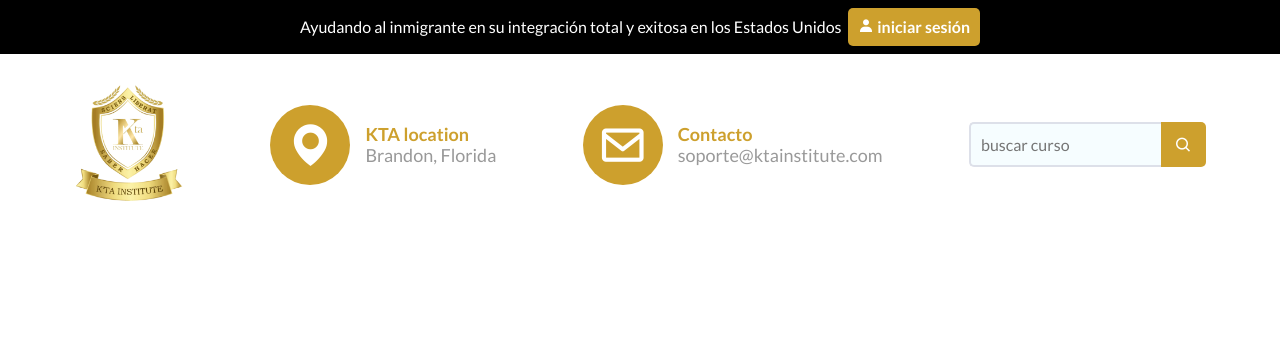
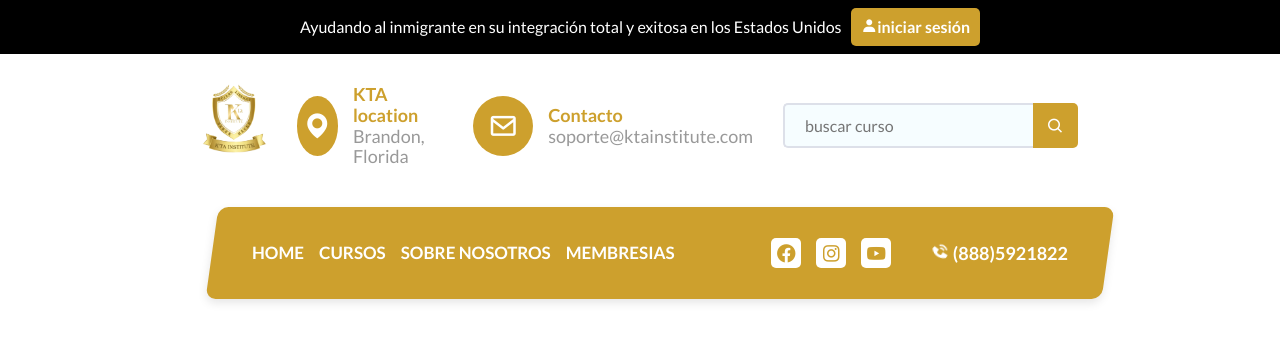
Before and after one commit to joelAIbarraDino/KTAInstitutePlatform, a PHP site: template app/Views/pages/index.php in a window 1280 px wide. Shown: the top 342 px of the page. Run offline with PHP 8.4, Linux system fonts and the light colour scheme; the template is opened without the code that fills it, so the values that code supplies are empty.

Commit message:
estilos a header terminado y empieza banner

```diff
--- a/app/Views/components/header.php
+++ b/app/Views/components/header.php
@@ -1,12 +1,7 @@
 <header>
     <div class="header-top">
-        <p class="header-top__msg">Ayudando al inmigrante en su integración total y exitosa en los Estados Unidos</p>
-
-
-        <a class="header-top__login-btn" href="/login">
-            <i class='bx bxs-user'></i>
-            iniciar sesión
-        </a>
+            <p class="header-top__msg">Ayudando al inmigrante en su integración total y exitosa en los Estados Unidos</p>
+            <a class="header-top__login-btn" href="/login"><i class='bx bxs-user'></i>iniciar sesión</a>
     </div>
 
     <div class="header-middle">
@@ -43,4 +38,25 @@
         </div>
     </div>
 
+    <div class="header-bottom">
+        <nav class="nav">
+            <ul class="nav__items">
+                <li class="nav__items-link"><a href="/">Home</a></li>
+                <li class="nav__items-link"><a href="/curses">Cursos</a></li>
+                <li class="nav__items-link"><a href="/about">Sobre nosotros</a></li>
+                <li class="nav__items-link"><a href="/memberships">Membresias</a></li>
+            </ul>
+        </nav>
+
+        <div class="contact">
+            <ul class="contact__social">
+                <li class="contact__social-item"><a href="/"><i class='bx bxl-facebook-circle'></i></a></li>
+                <li class="contact__social-item"><a href="/"><i class='bx bxl-instagram'></i></a></li>
+                <li class="contact__social-item"><a href="/"><i class='bx bxl-youtube'></i></a></li>
+            </ul>
+
+            <a class="contact__tel" href=""><i class='bx bxs-phone-call bx-tada' ></i> (888)5921822</a>
+        </div>
+    </div>
+
 </header>
--- a/app/Views/master.php
+++ b/app/Views/master.php
@@ -20,7 +20,7 @@
 <body>
 
     <?= $content ?>
-
+    <script src="/assets/js/noInspect.js"></script>
     <?= $scripts??''; ?>
 </body>
 </html>
--- /dev/null
+++ b/src/js/noInspect.js
@@ -0,0 +1,3 @@
+(function(){
+    document.addEventListener('contextmenu', event => event.preventDefault());
+})();
--- a/src/scss/layout/_header.scss
+++ b/src/scss/layout/_header.scss
@@ -26,11 +26,12 @@
 }
 
 .header-middle{
-    width: 90%;
+    width: 70%;
     margin: 0 auto;
     display: flex;
-    justify-content:space-between;
-    padding: 3rem 1rem;
+    justify-content: space-between;
+    gap: 3rem;
+    padding: 3rem 1rem 9rem 1rem;
 
     .main-logo{
         width: 11rem;
@@ -45,11 +46,11 @@
             display: flex;
             align-items: center;
             justify-content: center;
-            width: 8rem;
-            height: 8rem;
+            width: 6rem;
+            height: 6rem;
             background-color: v.$dorado;
             color: v.$blanco;
-            font-size: 5rem;
+            font-size: 3rem;
             border-radius: 50%;
         }
 
@@ -74,7 +75,7 @@
         display: flex;
         align-items:center;
         justify-content: center;
-
+        gap: 0rem;
 
         &__input{
             border-radius: .5rem 0 0 .5rem;
@@ -83,11 +84,11 @@
             border-left: .2rem solid v.$border_input;
             border-right: 0;
 
-            padding-left: 1rem;
+            padding-left: 2rem;
             background-color: v.$fondo_input;
             outline: none;
             height: 4.5rem;
-
+            width: 25rem;
             &:focus{
                 border-top: .2rem solid v.$dorado;
                 border-bottom: .2rem solid v.$dorado;
@@ -115,3 +116,97 @@
         }
     }
 }
+
+.header-bottom{
+
+    width: 70%;
+    display: flex;
+    justify-content: space-between;
+    align-items: center;
+    margin: 0 auto;
+    padding: 1.5rem 2rem;
+    margin-top: -5rem;
+    margin-bottom: -3.5rem;
+    position: relative;
+    z-index: 1;
+
+    &::after{
+        content: "";
+        position: absolute;
+        top: 0;
+        width: 100%;
+        height: 100%;
+        box-shadow: (0px 4px 9px rgba(0, 0, 0, 0.1));
+        background: v.$dorado;
+        transform: skew(-8deg);
+        z-index: -1;
+        border-radius: 1rem;
+    }
+
+    .nav{
+        &__items{
+            list-style: none;
+            list-style-position: inside;
+            display: flex;
+            gap: 1.5rem;
+
+            &-link a{
+                color: v.$blanco;
+                font-size: 1.7rem;
+                text-transform: uppercase;
+                font-weight: v.$bold;
+                transition: color .2s ease;
+
+                &:hover{
+                    color: v.$negro;
+                }
+            }
+        }
+    }
+
+    .contact{
+        display: flex;
+        align-items: center;
+        justify-content: center;
+        gap:4rem;
+
+        &__social{
+            list-style: none;
+            list-style-position: inside;
+            display: flex;
+            gap: 1.5rem;
+
+            &-item{
+                background-color: v.$blanco;
+                width: 3rem;
+                height: 3rem;
+                display: flex;
+                align-items: center;
+                justify-content: center;
+                border-radius: .5rem;
+                padding-top: .3rem;
+
+                a{
+                    font-size: 2.2rem;
+                    color: v.$dorado;
+                    transition: color .2s ease;
+
+                    &:hover{
+                        color: v.$negro;
+                    }
+                }
+            }
+        }
+
+        &__tel{
+            color: v.$blanco;
+            font-size: 1.8rem;
+            font-weight: v.$bold;
+            transition: color .2s ease;
+
+            &:hover{
+                color: v.$negro;
+            }
+        }
+    }
+}
--- a/src/scss/pages/_main.scss
+++ b/src/scss/pages/_main.scss
@@ -0,0 +1,3 @@
+.banner{
+
+}
```
Also changed, not shown: public/assets/css/app.css, public/assets/js/bloqueoInspeccionar.js (added), public/assets/js/noInspect.js (added), 1 other file.
